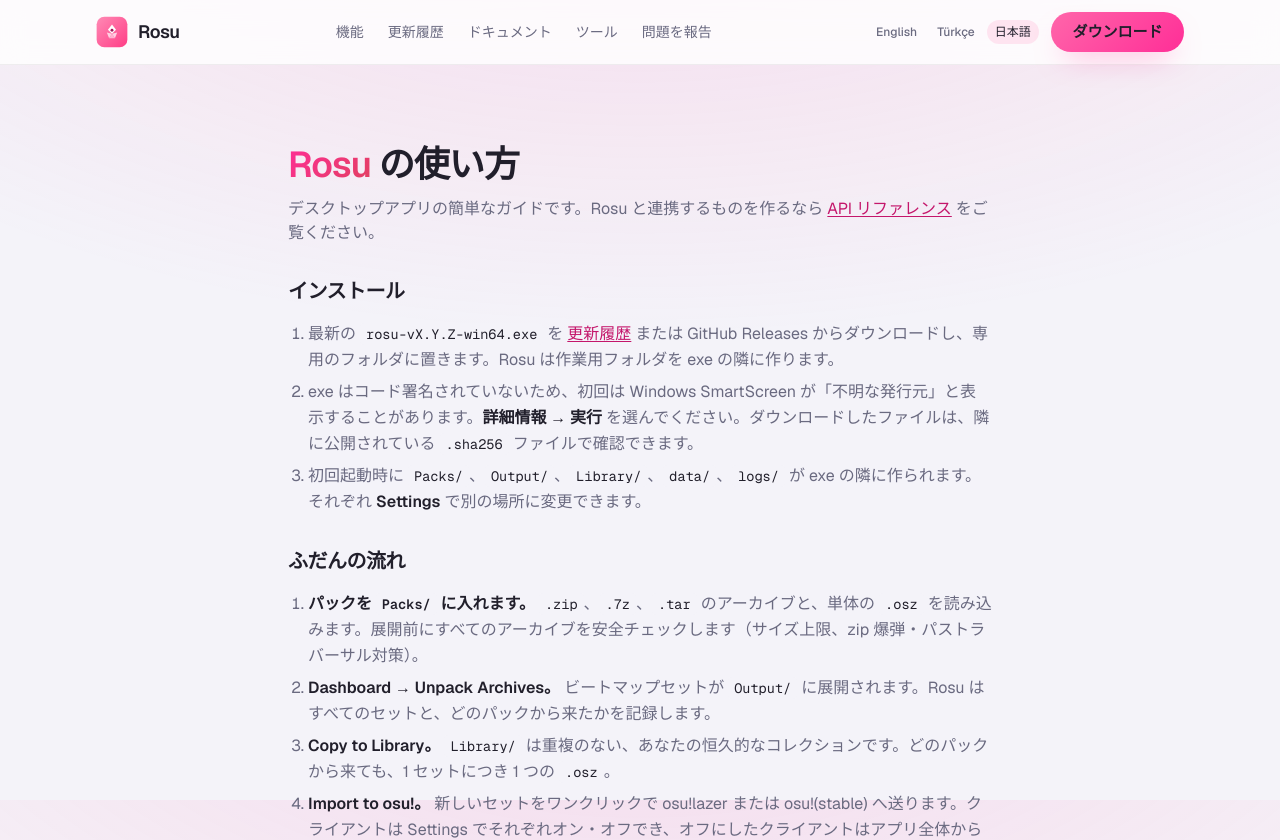
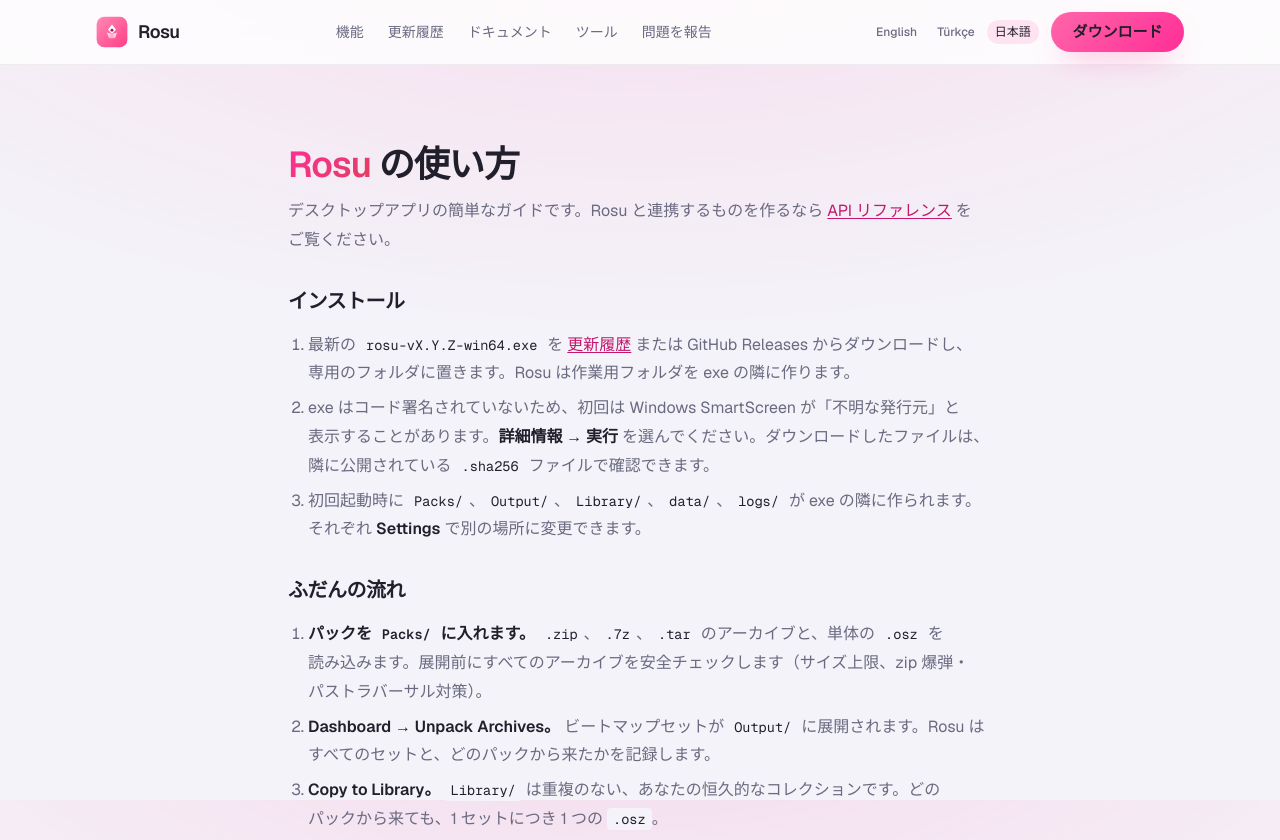
Before and after one commit to Kerevizodunu2000/rosu-web, a Next.js app: page /ja/docs in a window 1280 px wide. Shown: the top 840 px of the page. Built offline with nearby package versions, Linux system fonts and the light colour scheme.

Commit message:
feat: Japanese phrase line breaking, taller leading, no fake italics

```diff
--- a/app/globals.css
+++ b/app/globals.css
@@ -80,6 +80,12 @@
     font-family: var(--font-geist-sans), "Hiragino Sans", "Hiragino Kaku Gothic ProN", "Yu Gothic UI", "Yu Gothic", Meiryo, "Noto Sans JP", sans-serif;
   }
 }
+
+/* Japanese: break lines at phrase boundaries, looser leading, no synthetic oblique (CJK has no italics).
+   Unlayered on purpose: Tailwind utilities (text-sm, leading-*) would beat the same rule inside @layer base. */
+[lang|="ja"] { word-break: auto-phrase; }
+[lang|="ja"] :is(p, li, dd, blockquote) { line-height: 1.8; }
+[lang|="ja"] :is(em, i, .italic) { font-style: normal; }
 
 /* Consistent, visible focus indication for every interactive element on every page. */
 :focus-visible {
```
Also changed, not shown: 1 other file (tests, documents, lock files or other folders).
